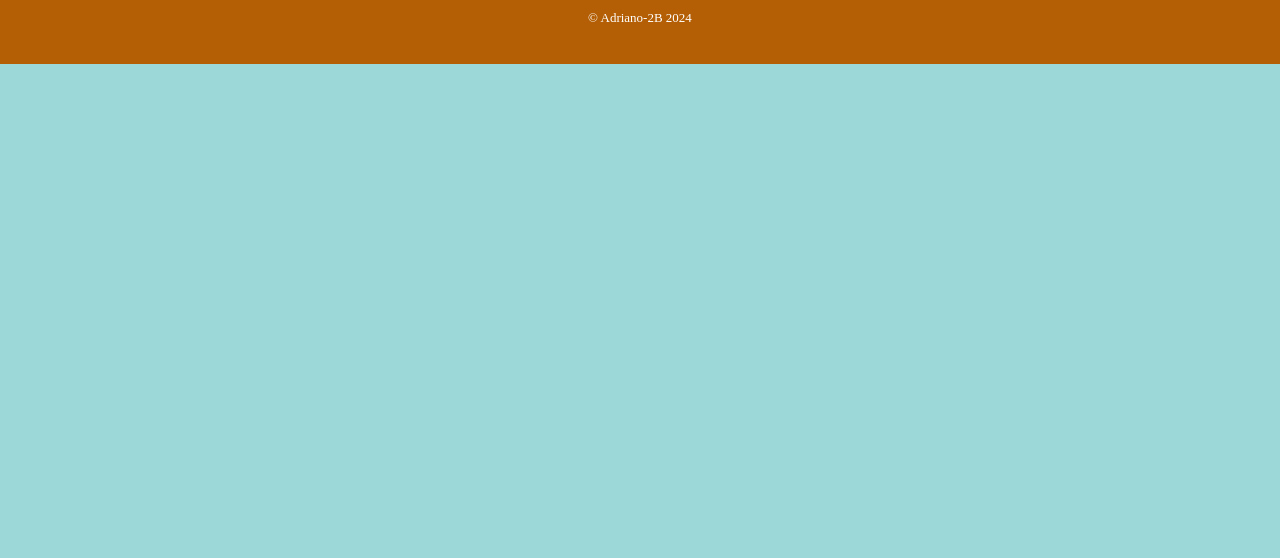
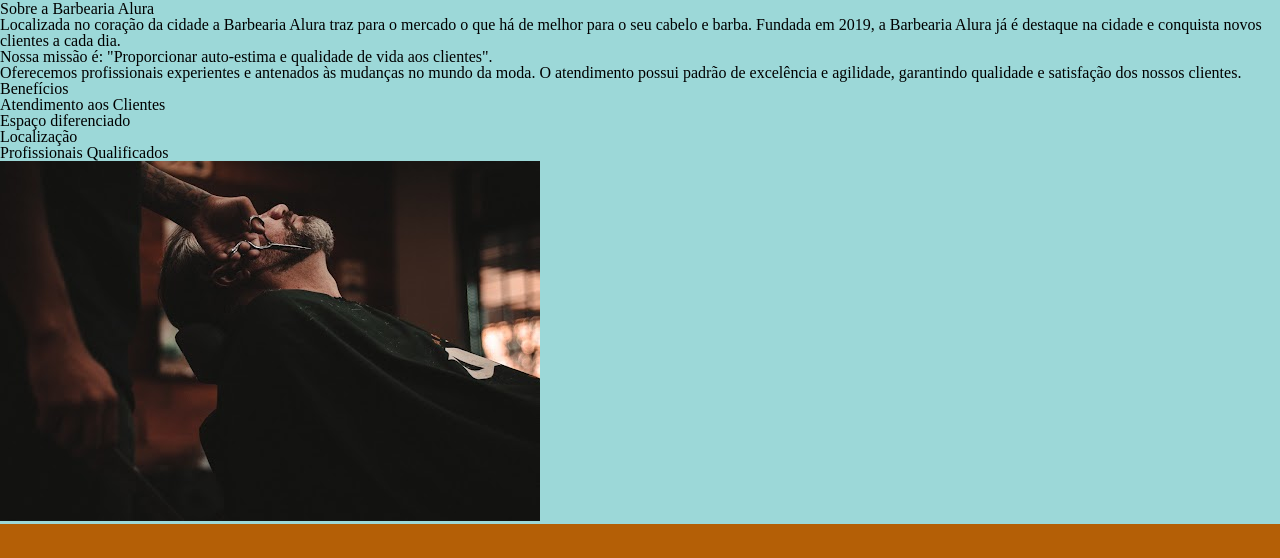
Before and after one commit to chimpanzeburro/primatas, a plain HTML site: page index.html in a window 1280 px wide. Shown: the part 595-1153 px from the top of the page. Before the commit the page ends 800 px from the top, so only its background shows below. Drawn offline with Linux system fonts and the light colour scheme.

Commit message:
Update index.html

```diff
--- a/index.html
+++ b/index.html
@@ -23,7 +23,31 @@
             </nav>
         </div>
     </header>
+<img id="banner" src="banner.jpg">
+    <div class="principal">
+        <h2 class="titulo-secundario">Sobre a Barbearia Alura</h2>
 
+        <p>Localizada no coração da cidade a <strong>Barbearia Alura</strong> traz para o mercado o que há de melhor
+            para o seu cabelo e barba. Fundada em 2019, a Barbearia Alura já é destaque na cidade e conquista novos
+            clientes a cada dia.</p>
+
+        <p id="missao"><em>Nossa missão é: <strong>"Proporcionar auto-estima e qualidade de vida aos
+                    clientes"</strong>.</em></p>
+
+        <p>Oferecemos profissionais experientes e antenados às mudanças no mundo da moda. O atendimento possui padrão de
+            excelência e agilidade, garantindo qualidade e satisfação dos nossos clientes.</p>
+    </div>
+    <div class="beneficios">
+        <h3 class="titulo-secundario">Benefícios</h3>
+        <ul>
+            <li class="itens">Atendimento aos Clientes</li>
+            <li class="itens">Espaço diferenciado</li>
+            <li class="itens">Localização</li>
+            <li class="itens">Profissionais Qualificados</li>
+        </ul>
+        <img src="beneficios.jpg" class="imagem-beneficios">
+    </div>
+</body>
     <footer>
         <img src="logo-branco.png">
         <p class="copyright">&copy; Adriano-2B 2024</p>
```
